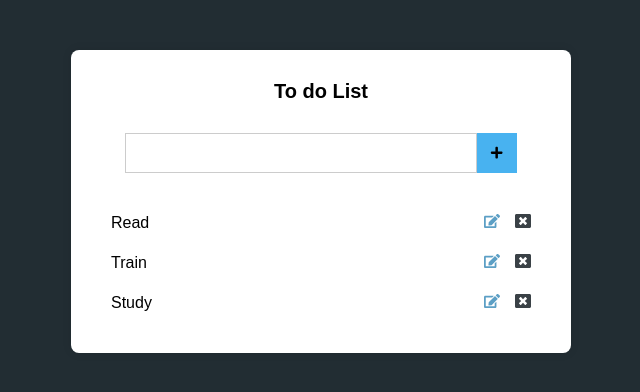
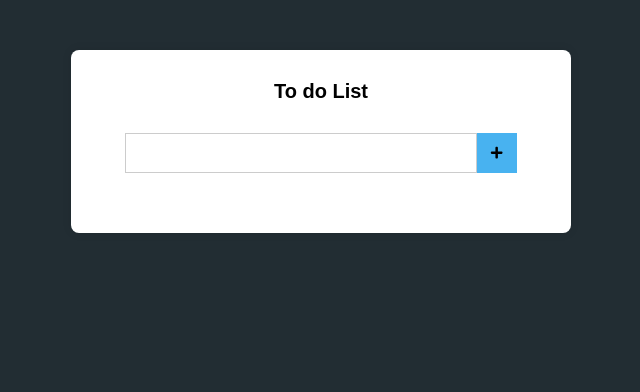
Before and after one commit to CrisGaius/to-do-list-react, a React (Create React App) app: page / in a window 1280 px wide. Shown: the top 392 px of the page, without its empty margins (319-959 px from the left). Built offline with nearby package versions, Linux system fonts and the light colour scheme.

Commit message:
addding method handleSubmit to add tasks in the list

```diff
--- a/src/components/Main.css
+++ b/src/components/Main.css
@@ -75,9 +75,8 @@
   background-color: var(--62869B);
 }
 
-.task .tasks .buttons {
+.buttons {
   display: flex;
-  justify-content: center;
   align-items: center;
 }
 
--- a/src/components/Main.js
+++ b/src/components/Main.js
@@ -7,11 +7,20 @@ import './Main.css';
 export default class Main extends Component {
   state = {
     newTask: '',
-    tasks: [
-      'Read',
-      'Train',
-      'Study',
-    ],
+    tasks: [],
+  };
+
+  handleSubmit = (e) => {
+    e.preventDefault();
+    const { tasks } = this.state;
+    let { newTask } = this.state;
+
+    newTask = newTask.trim();
+    if (tasks.indexOf(newTask) !== -1) return;
+
+    this.setState({
+      tasks: [...tasks, newTask],
+    });
   };
 
   inputChange = (e) => {
@@ -27,7 +36,7 @@ export default class Main extends Component {
       <div id="main">
         <h1>To do List</h1>
 
-        <form className="form">
+        <form className="form" onSubmit={this.handleSubmit}>
           <input type="text" onChange={this.inputChange} value={newTask} />
           <button type="submit"><FaPlus /></button>
         </form>
@@ -36,10 +45,10 @@ export default class Main extends Component {
           {tasks.map((task) => (
             <li key={task}>
               {task}
-              <div className="buttons">
+              <span className="buttons">
                 <FaEdit className="edit" />
                 <FaWindowClose className="delete" />
-              </div>
+              </span>
             </li>
           ))}
         </ul>
```
Also changed, not shown: .eslintrc.js.
